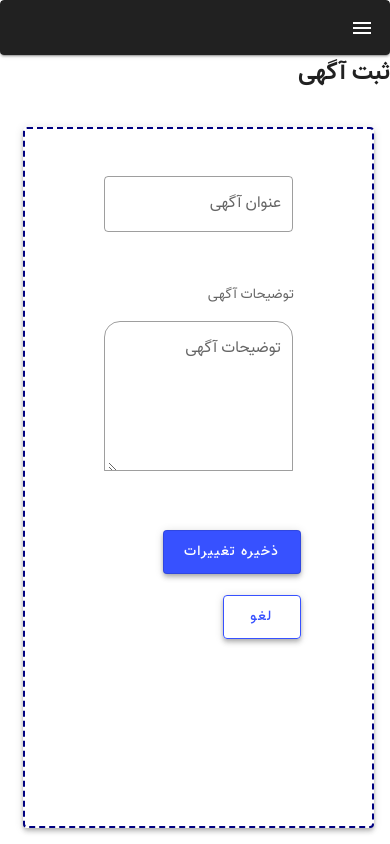
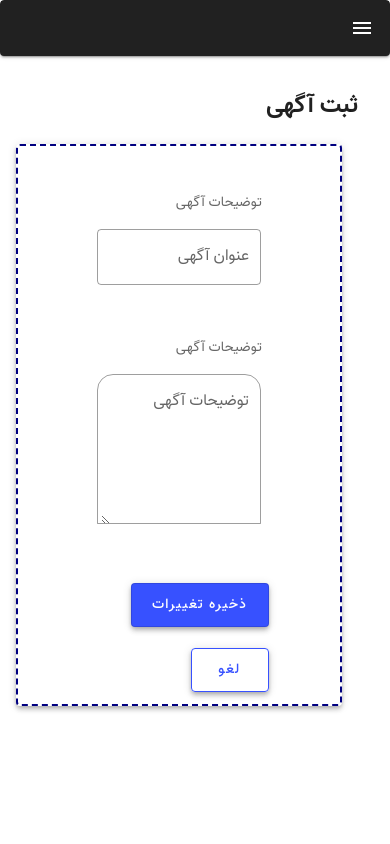
Before and after one commit to jasminet2001/Frontend, a Vue app: page /subAds in a window 390 px wide. Built offline with nearby package versions, Linux system fonts and the light colour scheme; what vue-cookies would draw is missing.

Commit message:
fix sumbit ads responsive

```diff
--- a/src/components/userpanel/submitAd.vue
+++ b/src/components/userpanel/submitAd.vue
@@ -1,8 +1,8 @@
 <template>
     <!-- desktop -->
     <v-app v-if="this.$vuetify.breakpoint.mdAndUp">
+      <SidebarNavigation/>
       <v-sheet color="transparent" elevation="0" class="pa-8">
-        <SidebarNavigation/>
         <h2 class="ma-5">ثبت آگهی</h2>
         <v-card
         class="card-desktop"
@@ -74,6 +74,7 @@
     <!-- responsive -->
     <v-app v-else>
       <SidebarNavigation/>
+      <v-sheet class="pa-8" color="transparent" elevation="0">
         <h2 class="mb-5">ثبت آگهی</h2>
         <v-card
             class="card-res"
@@ -90,6 +91,7 @@
                 <v-col cols="12"
                        class="px-8 col">
                   <v-row class="row">
+                    <p>توضیحات آگهی</p>
                     <v-text-field
                         label="عنوان آگهی"
                         v-model="name"
@@ -138,6 +140,7 @@
             </v-form>
           </v-card-text>
         </v-card>
+      </v-sheet>
     </v-app>
 </template>
 
```
Lines whose indentation alone changed are shown as unchanged.
